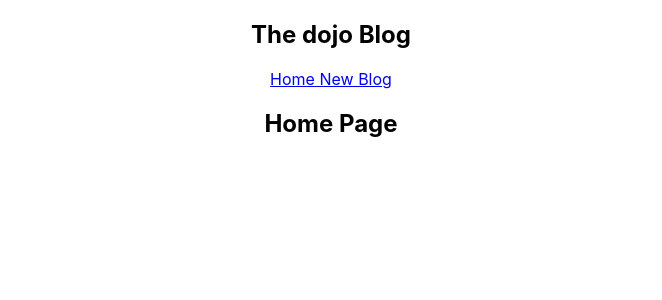
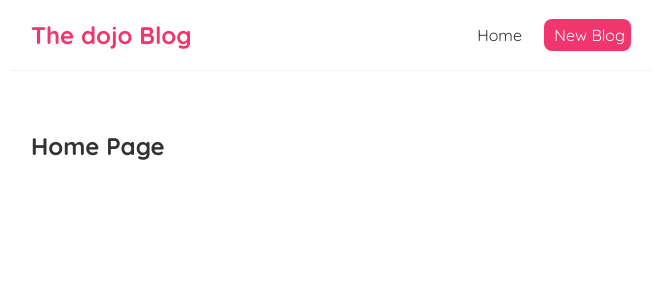
Before and after one commit to shinhacker/react_course_1, a React (Create React App) app in the folder dojo-blog/: page / in a window 1280 px wide. Shown: the top 300 px of the page, without its empty margins (309-971 px from the left). Built offline with nearby package versions, Linux system fonts and the light colour scheme.

Commit message:
+ css styles

```diff
--- a/dojo-blog/src/App.css
+++ /dev/null
@@ -1,38 +0,0 @@
-.App {
-  text-align: center;
-}
-
-.App-logo {
-  height: 40vmin;
-  pointer-events: none;
-}
-
-@media (prefers-reduced-motion: no-preference) {
-  .App-logo {
-    animation: App-logo-spin infinite 20s linear;
-  }
-}
-
-.App-header {
-  background-color: #282c34;
-  min-height: 100vh;
-  display: flex;
-  flex-direction: column;
-  align-items: center;
-  justify-content: center;
-  font-size: calc(10px + 2vmin);
-  color: white;
-}
-
-.App-link {
-  color: #61dafb;
-}
-
-@keyframes App-logo-spin {
-  from {
-    transform: rotate(1000deg);
-  }
-  to {
-    transform: rotate(30000deg);
-  }
-}
--- a/dojo-blog/src/App.js
+++ b/dojo-blog/src/App.js
@@ -1,4 +1,3 @@
-import './App.css';
 import Navbar from './Navbar';
 import Home from './Home';
 
--- a/dojo-blog/src/Navbar.js
+++ b/dojo-blog/src/Navbar.js
@@ -4,9 +4,13 @@
             <h1>
                 The dojo Blog
             </h1>
-            <div className="Links">
+            <div className="links">
                 <a href="/">Home</a>
-                <a href="/create"> New Blog </a>
+                <a href="/create" style={{
+                    color : "white",
+                    backgroundColor : "#f1356d",
+                    borderRadius:'8px'
+                }}> New Blog </a>
             </div>
         </nav>
     );
--- a/dojo-blog/src/index.css
+++ b/dojo-blog/src/index.css
@@ -1,13 +1,35 @@
-body {
+@import url('https://fonts.googleapis.com/css2?family=Quicksand:wght@300;400;500;600;700&display=swap');
+
+/* base styles */
+* {
   margin: 0;
-  font-family: -apple-system, BlinkMacSystemFont, 'Segoe UI', 'Roboto', 'Oxygen',
-    'Ubuntu', 'Cantarell', 'Fira Sans', 'Droid Sans', 'Helvetica Neue',
-    sans-serif;
-  -webkit-font-smoothing: antialiased;
-  -moz-osx-font-smoothing: grayscale;
+  font-family: "Quicksand";
+  color: #333;
 }
-
-code {
-  font-family: source-code-pro, Menlo, Monaco, Consolas, 'Courier New',
-    monospace;
+.navbar {
+  padding: 20px;
+  display: flex;
+  align-items: center;
+  max-width: 600px;
+  margin: 0 auto;
+  border-bottom: 1px solid #f2f2f2;
 }
+.navbar h1 {
+  color: #f1356d;
+}
+.navbar .links {
+  margin-left: auto;
+}
+.navbar a {
+  margin-left: 16px;
+  text-decoration: none;
+  padding: 6px;
+}
+.navbar a:hover {
+  color: #f1356d;
+}
+.content {
+  max-width: 600px;
+  margin: 40px auto;
+  padding: 20px;
+}
```
